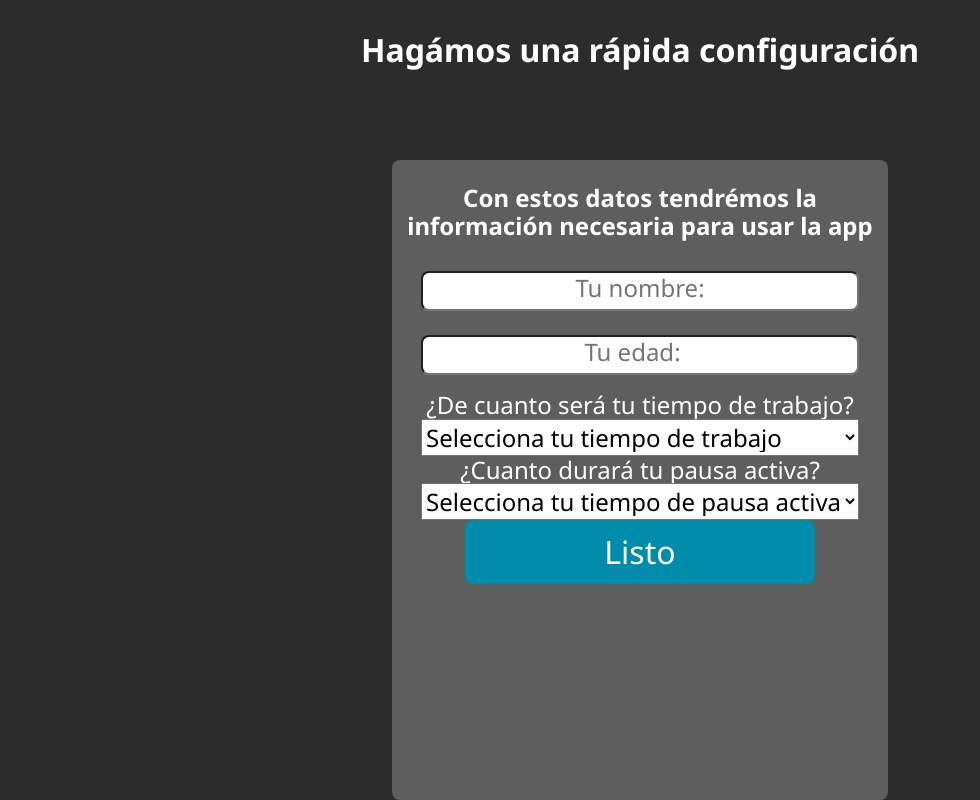
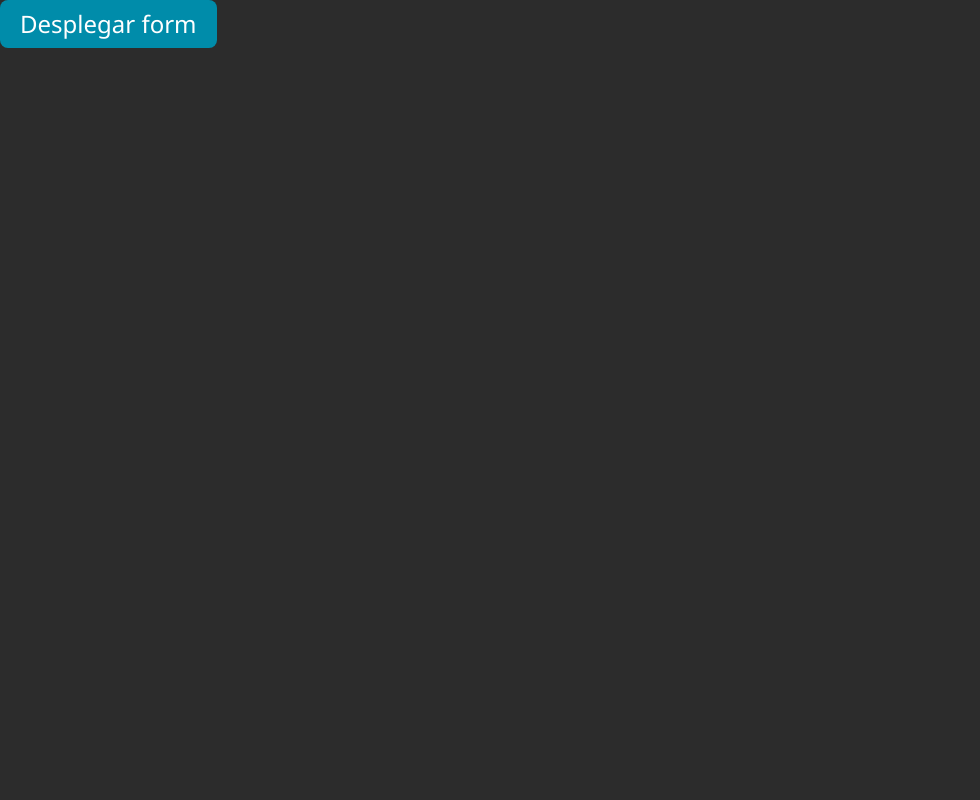
Before and after one commit to isrameve/breaky-react, a React (Vite) app: page / in a window 1280 px wide. Shown: the whole page, without its empty margins (0-980 px from the left). Built offline with nearby package versions, Linux system fonts and the light colour scheme.

Commit message:
completada la imlementación de un contexto global que permite saber cuando usa el botón dispuesto dispuesto en el UI para editar el user y permite así despĺegar el form

```diff
--- a/src/App.jsx
+++ b/src/App.jsx
@@ -1,18 +1,28 @@
 import FullCenterSection from "./pages/FullCenterSection";
 import UserForm from "./components/UserForm/UserForm";
+import TopNavBar from "./components/TopNavBar/TopNavBar";
 import ButtonToWorking from "./components/ButtonToWorking/ButtonToWorking";
 import WorkigTimer from "./components/WorkigTimer/WorkigTimer";
 import BreakTimer from "./components/BreakTimer/BreakTimer";
+import Button from "./components/Button/Button";
 
 import useLocalStorage from "./hooks/useLocalStorage";
 import { useActivityStatus } from "./contexts/ActivityContext";
+import { useMenuStatus } from "./contexts/ConfigMenuContext";
 
 function App() {
   const [userProfile] = useLocalStorage("userProfile");
   const { activityStatus } = useActivityStatus();
+  const { setIsMenuDisplayed, isMenuDisplayed } = useMenuStatus();
+
+  const handleDisplayForm = () => {
+    //Controla el cambio de estado del menú
+    setIsMenuDisplayed(true);
+    console.log(isMenuDisplayed);
+  };
 
   if (activityStatus === undefined && localStorage.length > 0) {
-    //Esto tiene fallas a largo plazo, ya que si tengo otros elementos en el local mas adelante, podrían crear un comflicto
+    //Esto tiene fallas a largo plazo, ya que si tengo otros elementos en el local mas adelante, podrían crear un conflicto
     return (
       <FullCenterSection>
         <ButtonToWorking />
@@ -22,19 +32,26 @@ function App() {
 
   return (
     <div>
-      {activityStatus === undefined && (
-        <FullCenterSection>
-          <UserForm />
-        </FullCenterSection>
-      )}
+      {activityStatus === undefined ||
+        (isMenuDisplayed && (
+          <FullCenterSection>
+            <UserForm />
+          </FullCenterSection>
+        ))}
 
-      {activityStatus === "working" && (
+      <TopNavBar>
+        {/* Cambia el estado del menú, desplegado o no desplegado */}
+        <Button label={"Desplegar form"} onClick={handleDisplayForm} />
+        {/* Por ahora manejaré un botón cualquiera para pruebas con el Form desplegable */}
+      </TopNavBar>
+
+      {activityStatus === "working" && !isMenuDisplayed && (
         <FullCenterSection>
           <WorkigTimer timeWorking={userProfile.workTime} />
         </FullCenterSection>
       )}
 
-      {activityStatus === "pausing" && (
+      {activityStatus === "pausing" && !isMenuDisplayed && (
         <FullCenterSection>
           <BreakTimer breakTime={userProfile.breakTime} />
         </FullCenterSection>
--- /dev/null
+++ b/src/components/TopNavBar/TopNavBar.jsx
@@ -0,0 +1,5 @@
+const TopNavBar = ({ children }) => {
+  return <div>{children}</div>;
+};
+
+export default TopNavBar;
--- a/src/components/UserForm/UserForm.jsx
+++ b/src/components/UserForm/UserForm.jsx
@@ -2,10 +2,13 @@ import FullCenterSection from "../../pages/FullCenterSection";
 import CardBackgroundGrey from "../CardBackgroundGrey/CardBackgroundGrey";
 import Button from "../Button/Button";
 import useLocalStorage from "../../hooks/useLocalStorage";
+import { useMenuStatus } from "../../contexts/ConfigMenuContext";
 
 import styles from "./UserForm.module.scss";
 
 const UserForm = () => {
+  const { setIsMenuDisplayed } = useMenuStatus();
+
   const initialUserConfig = {
     name: "",
     age: undefined,
@@ -20,6 +23,7 @@ const UserForm = () => {
 
   const handleSubmit = (e) => {
     e.preventDefault();
+    setIsMenuDisplayed(false);
     console.log(userProfile);
     alert(`Usuario guardado`);
   };
--- /dev/null
+++ b/src/contexts/ConfigMenuContext.jsx
@@ -0,0 +1,26 @@
+import { createContext, useContext, useState } from "react";
+
+const ConfigMenuContext = createContext(null);
+
+export const useMenuStatus = () => {
+  const context = useContext(ConfigMenuContext);
+  if (!context) {
+    throw new Error("useMenuStatus must be used within an ConfigMenuProvider");
+  }
+  return context;
+};
+
+export const ConfigMenuProvider = ({ children }) => {
+  const [isMenuDisplayed, setIsMenuDisplayed] = useState(false);
+
+  const value = {
+    setIsMenuDisplayed,
+    isMenuDisplayed,
+  };
+
+  return (
+    <ConfigMenuContext.Provider value={value}>
+      {children}
+    </ConfigMenuContext.Provider>
+  );
+};
--- a/src/main.jsx
+++ b/src/main.jsx
@@ -3,14 +3,17 @@ import ReactDOM from "react-dom/client";
 
 import App from "./App";
 import { ActivityProvider } from "./contexts/ActivityContext.jsx";
+import { ConfigMenuProvider } from "./contexts/ConfigMenuContext.jsx";
 
+import "./styles/normalize.css";
 import "./styles/main.scss";
-import "./styles/normalize.css";
 
 ReactDOM.createRoot(document.getElementById("root")).render(
   <React.StrictMode>
     <ActivityProvider>
-      <App />
+      <ConfigMenuProvider>
+        <App />
+      </ConfigMenuProvider>
     </ActivityProvider>
   </React.StrictMode>
 );
```
Also changed, not shown: 1 other file (tests, documents, lock files or other folders).
